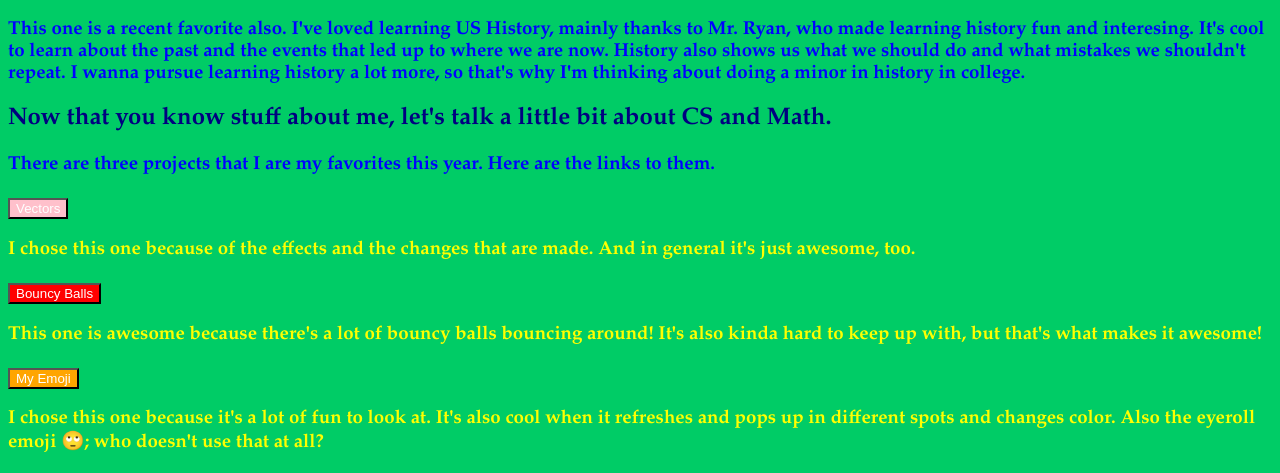
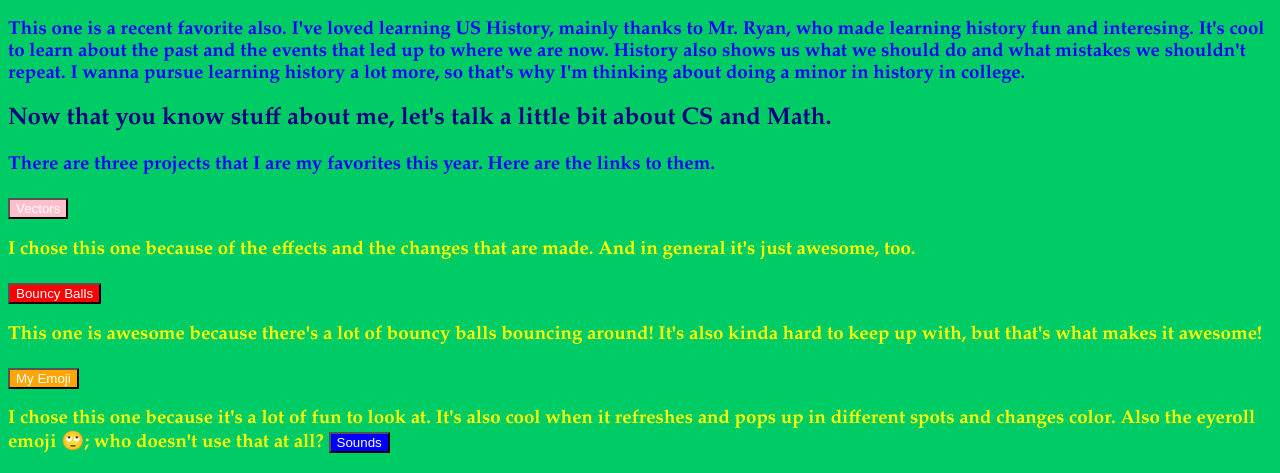
Before and after one commit to Jackaby512/MyWebsite, a plain HTML site: page index.html in a window 1280 px wide. Shown: the part 3839-4312 px from the top of the page. Drawn offline with Linux system fonts and the light colour scheme.

Commit message:
Update index.html

```diff
--- a/index.html
+++ b/index.html
@@ -35,3 +35,4 @@
                  <h3 style = "font-family: garamond; color: yellow"> This one is awesome because there's a lot of bouncy balls bouncing around! It's also kinda hard to keep up with, but that's what makes it awesome!<br><br>
                      <a href = "https://jackaby512.github.io/MyEmoji/" target = new window><button style = "background-color: orange; color: white";>My Emoji</button></a>
                      <h3 style = "font-family: garamond; color: yellow"> I chose this one because it's a lot of fun to look at. It's also cool when it refreshes and pops up in different spots and changes color. Also the eyeroll emoji 🙄; who doesn't use that at all?
+                     <a href = "https://jackaby512.github.io/Sounds/" targe = new window><button style = "background-color: blue; color: white";>Sounds</button></a>
```
